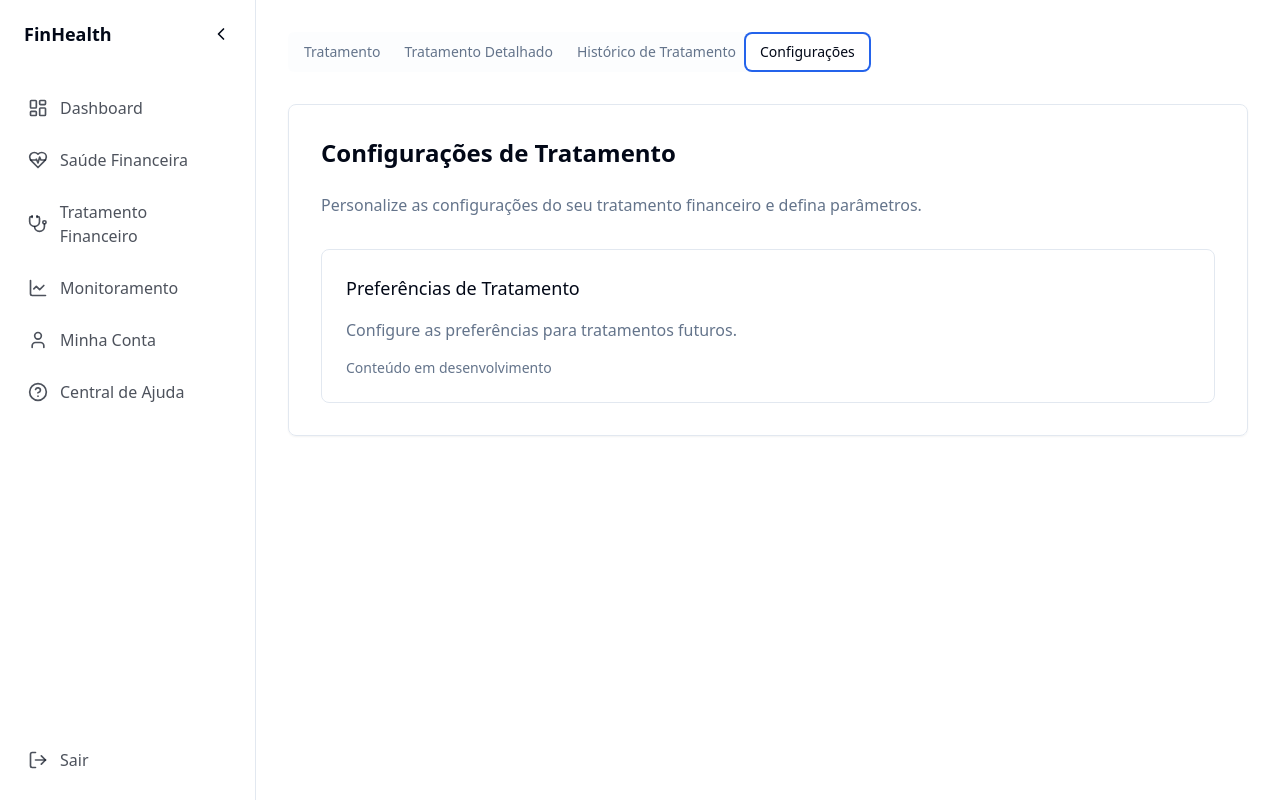
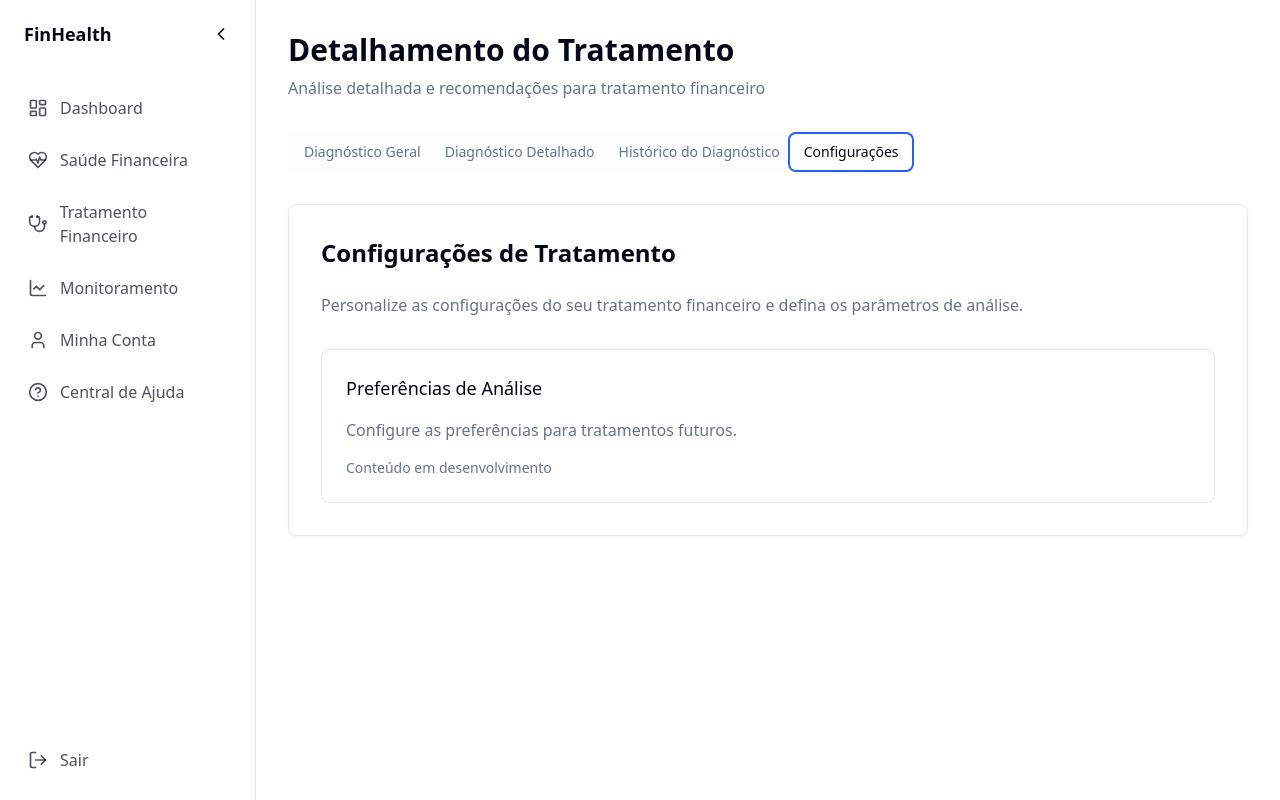
Before and after one commit to rafaelinformat/financial-health-diagnostic, a React (Vite) app: page /treatment-detail-feb-2025 in a window 1280 px wide. Both pictures are taken after a click on the tab "Configurações". Built offline with nearby package versions, Linux system fonts and the light colour scheme.

Commit message:
Fix: Maintain tab menu on diagnostic detail page
Keep the tab menu consistent with the financial history page.

```diff
--- a/src/pages/TreatmentDetailFeb2025.tsx
+++ b/src/pages/TreatmentDetailFeb2025.tsx
@@ -3,7 +3,7 @@ import React, { useEffect, useState } from 'react';
 import DashboardLayout from '@/components/DashboardLayout';
 import { Card, CardContent, CardHeader, CardTitle } from '@/components/ui/card';
 import { Separator } from '@/components/ui/separator';
-import { Tabs, TabsList, TabsTrigger } from '@/components/ui/tabs';
+import { Tabs, TabsContent, TabsList, TabsTrigger } from '@/components/ui/tabs';
 import { useNavigate, useLocation } from 'react-router-dom';
 import TreatmentTab from '@/components/treatment/TreatmentTab';
 import DetailedTreatmentTab from '@/components/treatment/DetailedTreatmentTab';
@@ -28,7 +28,8 @@ const TreatmentDetailFeb2025 = () => {
     navigate(`/treatment-detail-feb-2025?tab=${value}`);
   };
 
-  const renderTreatmentContent = () => (
+  return (
+    <DashboardLayout>
       <div className="space-y-8">
         <div>
           <h1 className="text-3xl font-bold mb-2">Detalhamento do Tratamento</h1>
@@ -37,6 +38,22 @@ const TreatmentDetailFeb2025 = () => {
           </p>
         </div>
 
+        <Tabs value={activeTab} onValueChange={handleTabChange} className="w-full">
+          <TabsList className="mb-6 bg-muted/20 p-1 rounded-md">
+            <TabsTrigger value="tratamento" onClick={() => navigate('/financial-treatment')}>
+              Diagnóstico Geral
+            </TabsTrigger>
+            <TabsTrigger value="tratamento-detalhado" onClick={() => navigate('/financial-health/detailed')}>
+              Diagnóstico Detalhado
+            </TabsTrigger>
+            <TabsTrigger value="historico" onClick={() => navigate('/financial-health/history')}>
+              Histórico do Diagnóstico
+            </TabsTrigger>
+            <TabsTrigger value="configuracoes">Configurações</TabsTrigger>
+          </TabsList>
+
+          <TabsContent value="tratamento" className="animate-fade-in">
+            <div className="space-y-8">
               <Card>
                 <CardHeader>
                   <CardTitle>Dados da Empresa</CardTitle>
@@ -105,23 +122,36 @@ const TreatmentDetailFeb2025 = () => {
                 </CardContent>
               </Card>
             </div>
-  );
+          </TabsContent>
 
-  return (
-    <DashboardLayout>
-      <div className="space-y-8">
-        <Tabs value={activeTab} onValueChange={handleTabChange} className="w-full">
-          <TabsList className="mb-6 bg-muted/20 p-1 rounded-md">
-            <TabsTrigger value="tratamento">Tratamento</TabsTrigger>
-            <TabsTrigger value="tratamento-detalhado">Tratamento Detalhado</TabsTrigger>
-            <TabsTrigger value="historico">Histórico de Tratamento</TabsTrigger>
-            <TabsTrigger value="configuracoes">Configurações</TabsTrigger>
-          </TabsList>
+          <TabsContent value="tratamento-detalhado">
+            <DetailedTreatmentTab />
+          </TabsContent>
 
-          {activeTab === 'tratamento' && renderTreatmentContent()}
-          {activeTab === 'tratamento-detalhado' && <DetailedTreatmentTab />}
-          {activeTab === 'historico' && <HistoryTab />}
-          {activeTab === 'configuracoes' && <SettingsTab />}
+          <TabsContent value="historico">
+            <HistoryTab />
+          </TabsContent>
+
+          <TabsContent value="configuracoes">
+            <div className="glass-card p-8 animate-fade-in">
+              <h2 className="text-2xl font-semibold mb-6">Configurações de Tratamento</h2>
+              <p className="text-muted-foreground mb-8">
+                Personalize as configurações do seu tratamento financeiro e defina os parâmetros de análise.
+              </p>
+
+              <div className="space-y-6">
+                <div className="border rounded-lg p-6">
+                  <h3 className="text-lg font-medium mb-4">Preferências de Análise</h3>
+                  <p className="text-muted-foreground mb-4">
+                    Configure as preferências para tratamentos futuros.
+                  </p>
+                  <p className="text-sm text-muted-foreground">
+                    Conteúdo em desenvolvimento
+                  </p>
+                </div>
+              </div>
+            </div>
+          </TabsContent>
         </Tabs>
       </div>
     </DashboardLayout>
```
Lines whose indentation alone changed are shown as unchanged.
